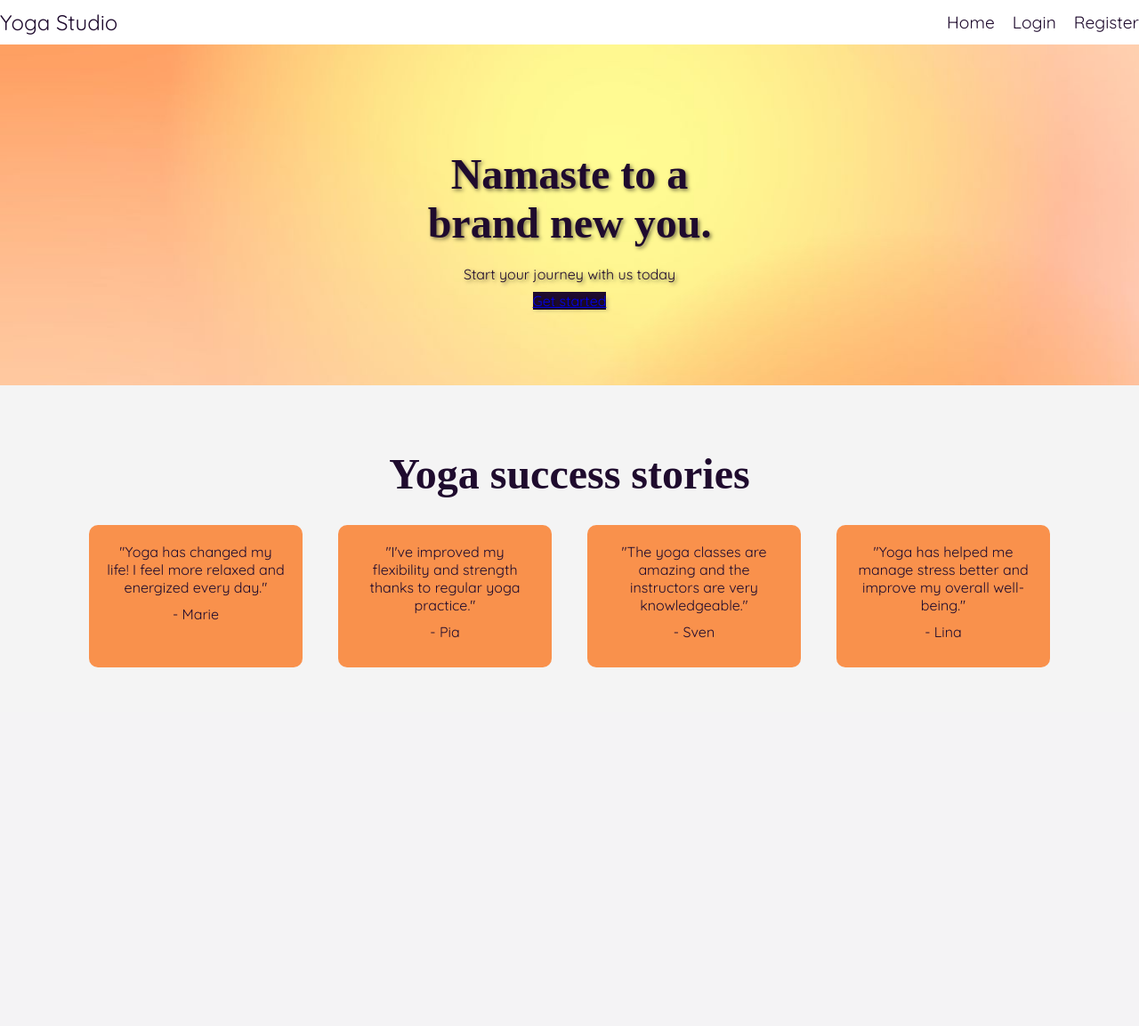
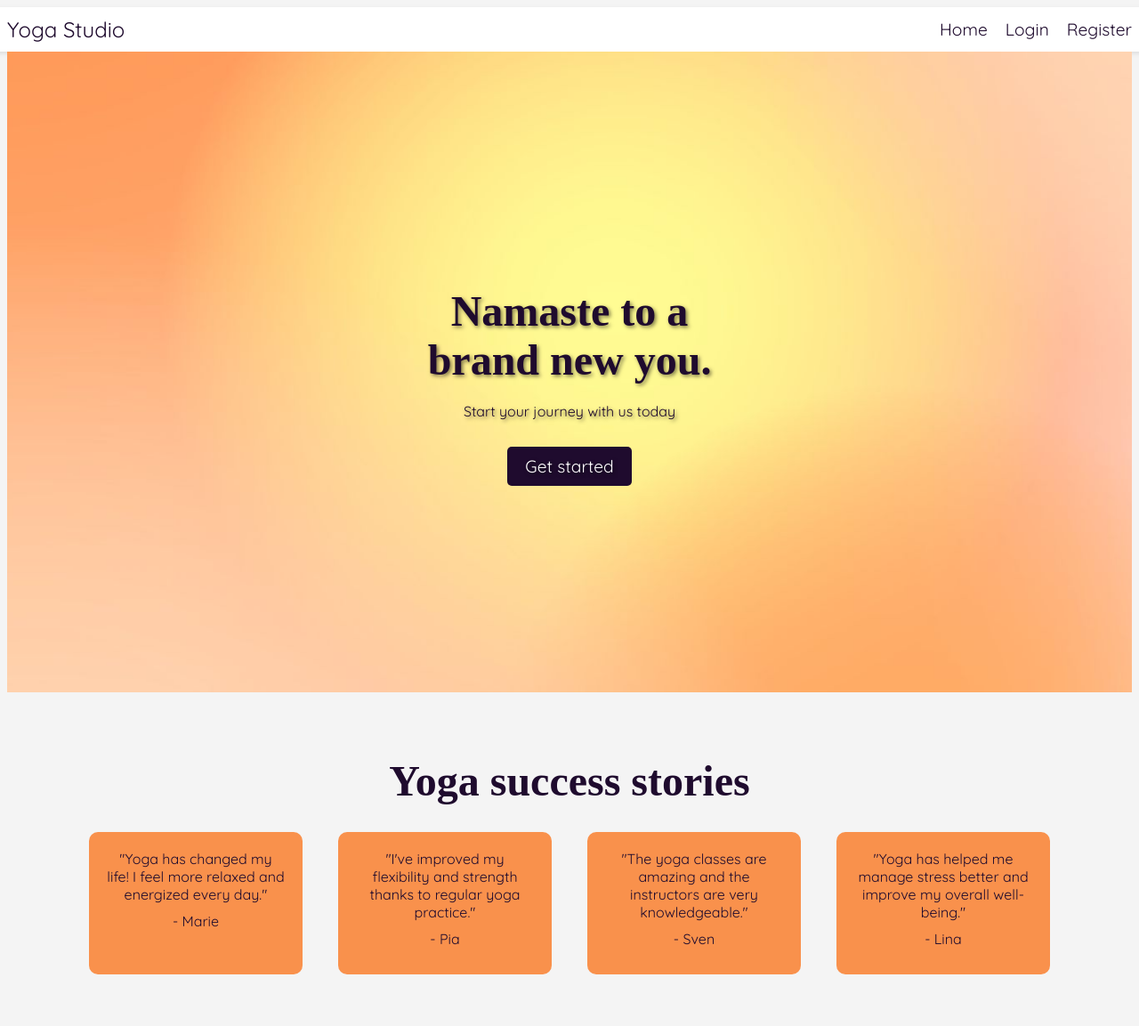
Before and after one commit to emmhe015/yogaMemberFullStack, a Django app: template yogaapp/templates/index.html in a window 1280 px wide. Shown: the whole page at 89% size. Before the commit the page ends 750 px from the top, so only its background shows below. Run offline with Django 4.2, Linux system fonts and the light colour scheme; the template is opened without the code that fills it, so the values that code supplies are empty; some web fonts are replaced.

Commit message:
Fix errors in css

```diff
--- a/yogaapp/static/yogaapp/css/styles.css
+++ b/yogaapp/static/yogaapp/css/styles.css
@@ -1,7 +1,5 @@
 /* General reset */
 body, html {
-    height: 100%;
-    margin: 0;
     padding: 0;
     box-sizing: border-box;
     font-family: 'Quicksand', sans-serif;
@@ -11,7 +9,6 @@ body {
     display: flex;
     flex-direction: column;
     align-items: center;
-    justify-content: center;
     background-color: #f4f4f4;
 }
 
@@ -57,7 +54,7 @@ body {
 /* Background section */
 .background {
     background-image: url('../static/images/home.jpg');
-    height: 100vh;
+    height: 90vh;
     background-position: center;
     background-repeat: no-repeat;
     background-size: cover;
--- a/yogaapp/templates/index.html
+++ b/yogaapp/templates/index.html
@@ -33,7 +33,7 @@
             <h1>Namaste to a <br>
             brand new you.</h1>
             <p>Start your journey with us today</p>
-            <a href="{% url 'register' %}" class="btn-get-started">Get started</a>
+            <a href="{% url 'register' %}" class="btn">Get started</a>
         </div>
     </div>
 
```
